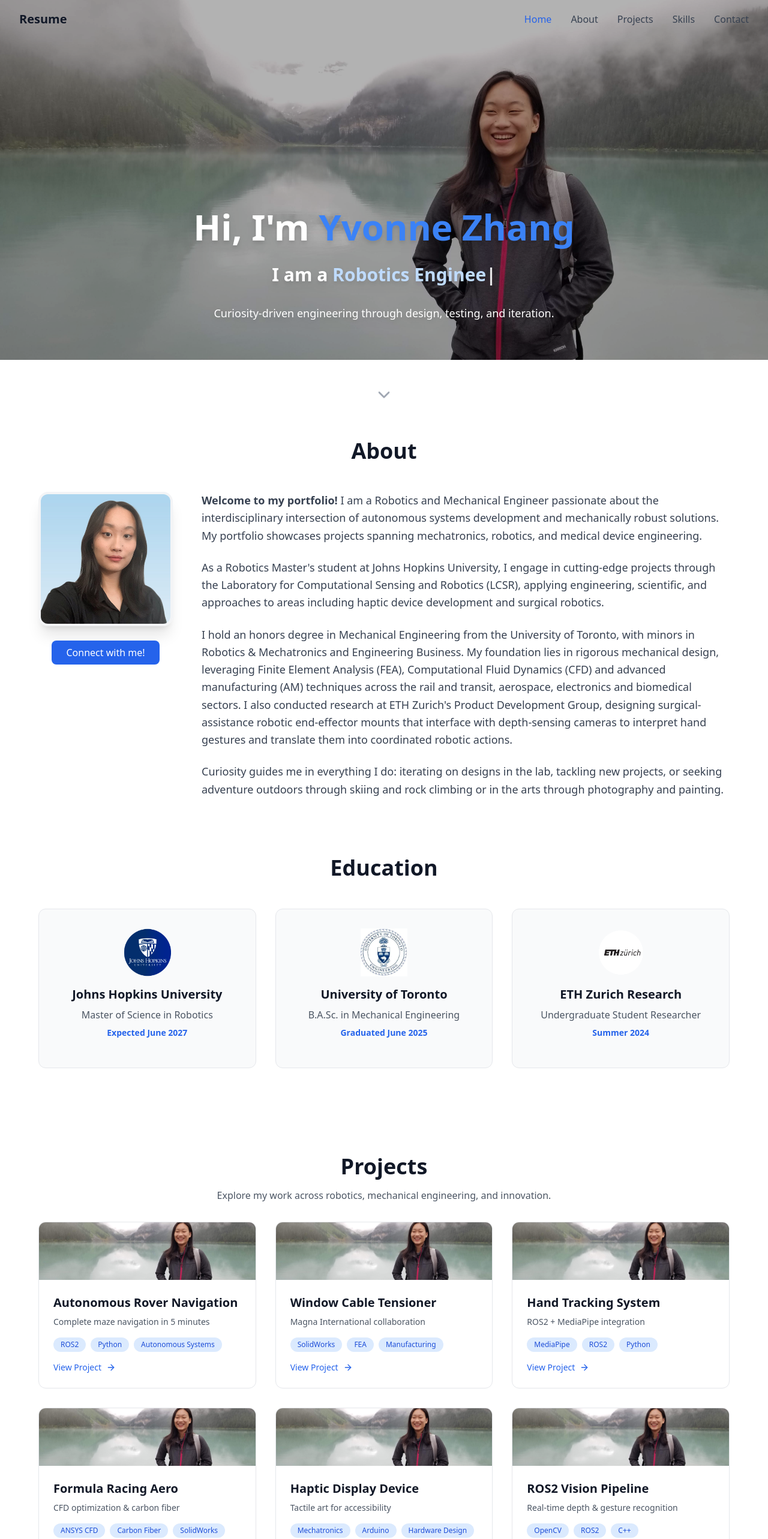
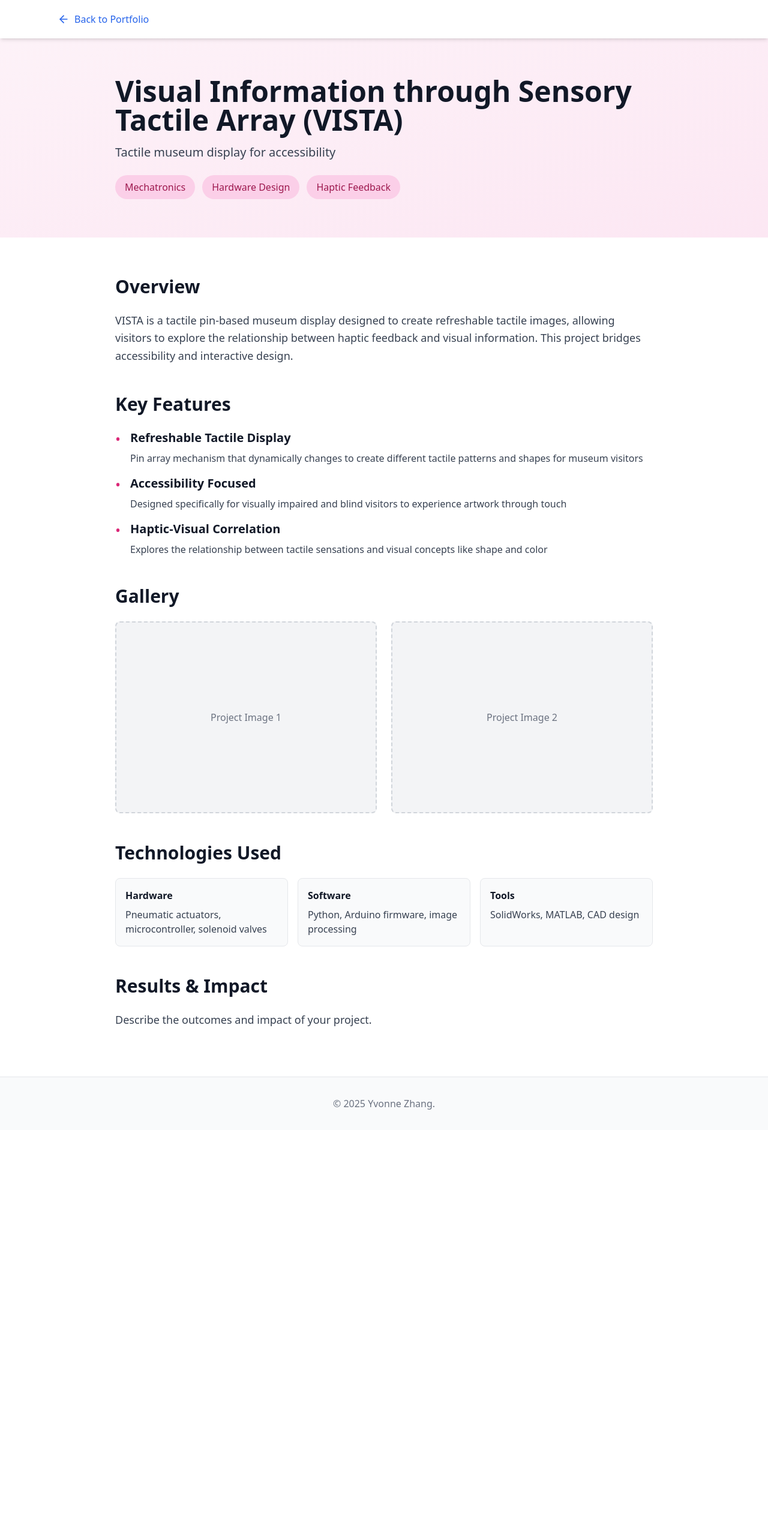
Before and after one commit to yvonne177/portfolio, a React (Vite) app: page /portfolio/vista-tactile-display in a window 1280 px wide. Shown: the top 2566 px of the page at 60% size. After the commit the page ends 1884 px from the top, so only its background shows below. Built offline with nearby package versions, Linux system fonts and the light colour scheme.

Commit message:
create project pages

```diff
--- a/package.json
+++ b/package.json
@@ -21,6 +21,7 @@
   "dependencies": {
     "lucide-react": "^0.562.0",
     "react": "^19.2.3",
-    "react-dom": "^19.2.3"
+    "react-dom": "^19.2.3",
+    "react-router-dom": "^7.12.0"
   }
 }
--- a/src/App.jsx
+++ b/src/App.jsx
@@ -1,5 +1,6 @@
 import React, { useState, useEffect } from 'react';
 import { Github, Linkedin, Mail, ChevronDown, Menu, X, ExternalLink, Download, Code, Cpu, Wrench, Camera, Car, Hand, Bot, ArrowRight } from 'lucide-react';
+import { Link } from 'react-router-dom'
 
 export default function Portfolio() {
   const [isMenuOpen, setIsMenuOpen] = useState(false);
@@ -21,78 +22,94 @@ export default function Portfolio() {
     "Outdoors Enthusiast"
   ];
 
-  const projectSlides = [
-    { title: "Visual Information through Sensory Tactile Array (VISTA)", icon: "👆", description: "Tactile pin-based museum display to create refreshable images, and explore the relationship between haptic feedback to shape and color" },
-    { title: "Programming Assignments", icon: "🔌", description: "Computer-Integrated Surgery applications" },
-    { title: "Autonomous Rover Design Challenge", icon: "🖨️", description: "Orientation, localization, object pick-up and drop-off to designated spot" },
-  ];
-
   const projects = [
     {
       id: 1,
-      title: "Autonomous Rover Navigation",
-      subtitle: "Complete maze navigation in 5 minutes",
+      title: "Visual Information through Sensory Tactile Array (VISTA)",
+      subtitle: "Tactile museum display for accessibility",
+      icon: "👆",
+      color: "from-pink-400 to-pink-600",
+      image: "/portfolio/Banff_lakelouise.jpg",
+      skills: ["Mechatronics", "Hardware Design", "Haptic Feedback"],
+      description: "Tactile pin-based museum display to create refreshable images, and explore the relationship between haptic feedback to shape and color.",
+      slug: "vista-tactile-display",
+    },
+    {
+      id: 2,
+      title: "Programming Assignments for Computer-Integrated Surgery",
+      subtitle: "CIS robotic applications",
+      icon: "🔌",
+      color: "from-blue-400 to-blue-600",
+      image: "/portfolio/Banff_lakelouise.jpg",
+      skills: ["C++", "ROS2", "Surgical Robotics"],
+      description: "Computer-Integrated Surgery applications exploring robotic control and surgical workflow integration.",
+      slug: "cis-programming"
+    },
+    {
+      id: 3,
+      title: "Autonomous Rover Design Challenge",
+      subtitle: "Complete maze navigation",
       icon: "🤖",
       color: "from-blue-400 to-blue-600",
       image: "/portfolio/Banff_lakelouise.jpg",
       skills: ["ROS2", "Python", "Autonomous Systems"],
-      description: "A fully autonomous rover capable of navigating complex mazes using sensor fusion and real-time path planning.",
+      description: "Orientation, localization, object pick-up and drop-off to designated spot with full maze navigation in 5 minutes.",
       slug: "autonomous-rover"
     },
     {
-      id: 2,
+      id: 4,
+      title: "UR5e Robotic Arm Controls",
+      subtitle: "Inverse kinematics and RTDE in ROS",
+      icon: "🦾",
+      color: "from-purple-400 to-purple-600",
+      image: "/portfolio/Banff_lakelouise.jpg",
+      skills: ["ROS2", "Inverse Kinematics", "RTDE", "Python"],
+      description: "Developed advanced control algorithms for UR5e robotic arm using inverse kinematics and real-time data exchange in ROS environment.",
+      slug: "ur5e-controls"
+    },
+    {
+      id: 5,
+      title: "Hand Tracking System",
+      subtitle: "ROS2 + MediaPipe integration",
+      icon: "👁️",
+      color: "from-purple-400 to-purple-600",
+      image: "/portfolio/Banff_lakelouise.jpg",
+      skills: ["MediaPipe", "ROS2", "OpenCV", "Python"],
+      description: "Developed a real-time hand gesture recognition and tracking system using computer vision for robotic control.",
+      slug: "hand-tracking"
+    },
+    {
+      id: 6,
       title: "Window Cable Tensioner",
       subtitle: "Magna International collaboration",
       icon: "🚗",
       color: "from-blue-400 to-blue-600",
       image: "/portfolio/Banff_lakelouise.jpg",
       skills: ["SolidWorks", "FEA", "Manufacturing"],
-      description: "Designed and prototyped a precision cable tensioning mechanism for automotive applications.",
+      description: "Designed and prototyped a precision cable tensioning mechanism for automotive applications in collaboration with Magna International.",
       slug: "window-cable-tensioner"
     },
     {
-      id: 3,
-      title: "Hand Tracking System",
-      subtitle: "ROS2 + MediaPipe integration",
-      icon: "👁️",
-      color: "from-purple-400 to-purple-600",
+      id: 7,
+      title: "Microchannel Heat Sinks via Advanced Manufacturing",
+      subtitle: "Laser Powder Bed Fusion with Al-Graphene composite",
+      icon: "🔬",
+      color: "from-orange-400 to-orange-600",
       image: "/portfolio/Banff_lakelouise.jpg",
-      skills: ["MediaPipe", "ROS2", "Python"],
-      description: "Developed a real-time hand gesture recognition and tracking system using computer vision.",
-      slug: "hand-tracking"
+      skills: ["ANSYS CFD", "Advanced Manufacturing", "FEA", "Materials Science"],
+      description: "Research paper on optimized microchannel heat sinks utilizing Laser Powder Bed Fusion with Aluminum-Graphene material composite and Boron Nitride coating for enhanced thermal performance.",
+      slug: "microchannel-heat-sinks"
     },
     {
-      id: 4,
-      title: "Formula Racing Aero",
-      subtitle: "CFD optimization & carbon fiber",
-      icon: "🏎️",
-      color: "from-green-400 to-green-600",
+      id: 8,
+      title: "Train Fire Spread Thermal Characterization",
+      subtitle: "Material testing methodology for CFD boundary conditions",
+      icon: "🚂",
+      color: "from-red-400 to-red-600",
       image: "/portfolio/Banff_lakelouise.jpg",
-      skills: ["ANSYS CFD", "Carbon Fiber", "SolidWorks"],
-      description: "Optimized aerodynamic performance for a formula racing vehicle using computational fluid dynamics.",
-      slug: "formula-racing-aero"
-    },
-    {
-      id: 5,
-      title: "Haptic Display Device",
-      subtitle: "Tactile art for accessibility",
-      icon: "👆",
-      color: "from-pink-400 to-pink-600",
-      image: "/portfolio/Banff_lakelouise.jpg",
-      skills: ["Mechatronics", "Arduino", "Hardware Design"],
-      description: "Created an innovative tactile display using pin arrays to render images through haptic feedback.",
-      slug: "haptic-display"
-    },
-    {
-      id: 6,
-      title: "ROS2 Vision Pipeline",
-      subtitle: "Real-time depth & gesture recognition",
-      icon: "📷",
-      color: "from-orange-400 to-orange-600",
-      image: "/portfolio/Banff_lakelouise.jpg",
-      skills: ["OpenCV", "ROS2", "C++"],
-      description: "Built a comprehensive computer vision pipeline for real-time processing and analysis.",
-      slug: "ros2-vision-pipeline"
+      skills: ["Material Testing", "CFD Modeling", "ANSYS", "Data Analysis"],
+      description: "Authored a new methodology for characterizing thermal properties of train fire spread through material testing results. Influenced determining boundary conditions of CFD models adopted within three upcoming mass transportation projects.",
+      slug: "train-fire-characterization"
     },
   ];
 
@@ -160,7 +177,7 @@ export default function Portfolio() {
 
             {/* Desktop Navigation */}
             <div className="hidden md:flex space-x-8">
-              {['Home', 'About', 'Projects', 'Skills', 'Contact'].map((item) => (
+              {['Home', 'About', 'Projects', 'Contact'].map((item) => (
                 <button
                   key={item}
                   onClick={() => scrollToSection(item.toLowerCase())}
@@ -185,7 +202,7 @@ export default function Portfolio() {
         {isMenuOpen && (
           <div className="md:hidden bg-white/95 backdrop-blur-sm border-t border-gray-200">
             <div className="px-2 pt-2 pb-3 space-y-1">
-              {['Home', 'About', 'Projects', 'Skills', 'Contact'].map((item) => (
+              {['Home', 'About', 'Projects', 'Contact'].map((item) => (
                 <button
                   key={item}
                   onClick={() => scrollToSection(item.toLowerCase())}
@@ -341,24 +358,27 @@ export default function Portfolio() {
         <div className="max-w-6xl mx-auto">
           <h2 className="text-4xl font-bold mb-4 text-center text-gray-900">Projects</h2>
           <p className="text-center text-gray-600 mb-8 text-base">
-            Explore my work across robotics, mechanical engineering, and innovation.
+            Explore my work across robotics, mechanical engineering, and design.
           </p>
 
           {/* Projects Grid */}
           <div className="grid md:grid-cols-3 gap-8 mb-16">
             {projects.map((project) => (
-              <a
-                key={project.id}
-                href={`/portfolio/${project.slug}`}
+              <Link
+                key={project.slug}  // ← Use slug as key instead
+                to={`/portfolio/${project.slug}`}
                 className="group cursor-pointer overflow-hidden rounded-xl border border-gray-200 hover:shadow-xl transition-all duration-300 block"
               >
                 {/* Image Container */}
-                <div className="relative h-24 overflow-hidden bg-gray-100">
+                {/*<div className="relative h-24 overflow-hidden bg-gray-100">
                   <img
                     src={project.image}
                     alt={project.title}
                     className="w-full h-full object-cover group-hover:scale-105 transition-transform duration-300"
                   />
+                </div> */}
+                <div className="relative h-24 overflow-hidden bg-gradient-to-br from-blue-400 to-blue-600 flex items-center justify-center">
+                  <span className="text-6xl">{project.icon}</span>
                 </div>
 
                 {/* Content Container */}
@@ -380,36 +400,7 @@ export default function Portfolio() {
                     <ArrowRight size={16} className="group-hover:translate-x-1 transition-transform" />
                   </span>
                 </div>
-              </a>
-            ))}
-          </div>
-        </div>
-      </section>
-
-
-
-      {/* Skills */}
-      <section id="skills" className="py-24 px-4 bg-gray-50">
-        <div className="max-w-6xl mx-auto">
-          <h2 className="text-4xl font-bold mb-12 text-center text-gray-900">Skills</h2>
-          <div className="grid grid-cols-2 md:grid-cols-4 gap-6">
-            {[
-              { icon: <Code size={32} />, title: "Python, C, C++", subtitle: "Programming Languages" },
-              { icon: "📊", title: "MATLAB, Excel", subtitle: "Data Analysis" },
-              { icon: <Cpu size={32} />, title: "Arduino, ROS2", subtitle: "Embedded Systems" },
-              { icon: <Wrench size={32} />, title: "SolidWorks, OnShape", subtitle: "Design & CAD" },
-              { icon: <Camera size={32} />, title: "MediaPipe, OpenCV", subtitle: "Computer Vision" },
-              { icon: "🔬", title: "ANSYS CFD & FEA", subtitle: "Simulation" },
-              { icon: "🖨️", title: "3D Printing, Manual Machining Skills", subtitle: "Rapid Prototyping" },
-              { icon: "🎨", title: "FIGMA", subtitle: "UI/UX Design" },
-            ].map((skill, idx) => (
-              <div key={idx} className="bg-blue-100 rounded-xl p-6 border border-gray-200 hover:shadow-md transition-shadow text-center">
-                <div className="flex justify-center mb-3 text-blue-600">
-                  {typeof skill.icon === 'string' ? <span className="text-4xl">{skill.icon}</span> : skill.icon}
-                </div>
-                <h3 className="font-bold text-gray-900 mb-1">{skill.title}</h3>
-                <p className="text-xs text-gray-500">{skill.subtitle}</p>
-              </div>
+              </Link>
             ))}
           </div>
         </div>
--- a/src/main.jsx
+++ b/src/main.jsx
@@ -1,10 +1,21 @@
 import React from 'react'
 import ReactDOM from 'react-dom/client'
-import App from './App.jsx'
+import { BrowserRouter as Router, Routes, Route } from 'react-router-dom'
+import Portfolio from './App.jsx'
 import './index.css'
+
+// Import all project pages
+import VistaTactileDisplay from './projects/VistaTactileDisplay'
 
 ReactDOM.createRoot(document.getElementById('root')).render(
   <React.StrictMode>
-    <App />
+    <Router>
+      <Routes>
+        <Route path="/portfolio" element={<Portfolio />} />
+        <Route path="/portfolio/vista-tactile-display" element={<VistaTactileDisplay />} />
+        {/* Catch-all route - redirect to portfolio */}
+        <Route path="/" element={<Portfolio />} />
+      </Routes>
+    </Router>
   </React.StrictMode>,
 )
--- /dev/null
+++ b/src/projects/VistaTactileDisplay.jsx
@@ -0,0 +1,128 @@
+// projects/VistaTactileDisplay.jsx
+import React from 'react'
+import { ArrowLeft } from 'lucide-react'
+import { Link } from 'react-router-dom'
+
+export default function VistaTactileDisplay() {
+  return (
+    <div className="min-h-screen bg-white text-gray-900">
+      {/* Navigation Back */}
+      <nav className="bg-white/95 backdrop-blur-sm shadow-md sticky top-0 z-50">
+        <div className="max-w-6xl mx-auto px-4 sm:px-6 lg:px-8">
+          <div className="flex items-center h-16">
+            <Link
+              to="/portfolio"
+              className="flex items-center gap-2 text-blue-600 hover:text-blue-700 font-medium transition-colors"
+            >
+              <ArrowLeft size={20} />
+              Back to Portfolio
+            </Link>
+          </div>
+        </div>
+      </nav>
+
+      {/* Hero Section */}
+      <section className="py-16 px-4 bg-gradient-to-br from-pink-50 to-pink-100">
+        <div className="max-w-4xl mx-auto">
+          <h1 className="text-5xl font-bold mb-4 text-gray-900">
+            Visual Information through Sensory Tactile Array (VISTA)
+          </h1>
+          <p className="text-xl text-gray-700 mb-6">
+            Tactile museum display for accessibility
+          </p>
+          <div className="flex flex-wrap gap-3">
+            <span className="bg-pink-200 text-pink-800 px-4 py-2 rounded-full font-medium">Mechatronics</span>
+            <span className="bg-pink-200 text-pink-800 px-4 py-2 rounded-full font-medium">Hardware Design</span>
+            <span className="bg-pink-200 text-pink-800 px-4 py-2 rounded-full font-medium">Haptic Feedback</span>
+          </div>
+        </div>
+      </section>
+
+      {/* Content Section */}
+      <section className="py-16 px-4">
+        <div className="max-w-4xl mx-auto space-y-12">
+          {/* Overview */}
+          <div>
+            <h2 className="text-3xl font-bold mb-6 text-gray-900">Overview</h2>
+            <p className="text-lg text-gray-700 leading-relaxed mb-4">
+              VISTA is a tactile pin-based museum display designed to create refreshable tactile images, allowing visitors to explore the relationship between haptic feedback and visual information. This project bridges accessibility and interactive design.
+            </p>
+          </div>
+
+          {/* Key Features */}
+          <div>
+            <h2 className="text-3xl font-bold mb-6 text-gray-900">Key Features</h2>
+            <ul className="space-y-4">
+              <li className="flex gap-4">
+                <span className="text-pink-600 text-2xl flex-shrink-0">•</span>
+                <div>
+                  <h3 className="text-xl font-semibold text-gray-900 mb-2">Refreshable Tactile Display</h3>
+                  <p className="text-gray-700">Pin array mechanism that dynamically changes to create different tactile patterns and shapes for museum visitors</p>
+                </div>
+              </li>
+              <li className="flex gap-4">
+                <span className="text-pink-600 text-2xl flex-shrink-0">•</span>
+                <div>
+                  <h3 className="text-xl font-semibold text-gray-900 mb-2">Accessibility Focused</h3>
+                  <p className="text-gray-700">Designed specifically for visually impaired and blind visitors to experience artwork through touch</p>
+                </div>
+              </li>
+              <li className="flex gap-4">
+                <span className="text-pink-600 text-2xl flex-shrink-0">•</span>
+                <div>
+                  <h3 className="text-xl font-semibold text-gray-900 mb-2">Haptic-Visual Correlation</h3>
+                  <p className="text-gray-700">Explores the relationship between tactile sensations and visual concepts like shape and color</p>
+                </div>
+              </li>
+            </ul>
+          </div>
+
+          {/* Images/Media */}
+          <div>
+            <h2 className="text-3xl font-bold mb-6 text-gray-900">Gallery</h2>
+            <div className="grid md:grid-cols-2 gap-6">
+              <div className="bg-gray-100 rounded-lg h-80 flex items-center justify-center border-2 border-dashed border-gray-300">
+                <p className="text-gray-500">Project Image 1</p>
+              </div>
+              <div className="bg-gray-100 rounded-lg h-80 flex items-center justify-center border-2 border-dashed border-gray-300">
+                <p className="text-gray-500">Project Image 2</p>
+              </div>
+            </div>
+          </div>
+
+          {/* Technologies */}
+          <div>
+            <h2 className="text-3xl font-bold mb-6 text-gray-900">Technologies Used</h2>
+            <div className="grid md:grid-cols-3 gap-4">
+              <div className="bg-gray-50 p-4 rounded-lg border border-gray-200">
+                <h3 className="font-semibold text-gray-900 mb-2">Hardware</h3>
+                <p className="text-gray-700">Pneumatic actuators, microcontroller, solenoid valves</p>
+              </div>
+              <div className="bg-gray-50 p-4 rounded-lg border border-gray-200">
+                <h3 className="font-semibold text-gray-900 mb-2">Software</h3>
+                <p className="text-gray-700">Python, Arduino firmware, image processing</p>
+              </div>
+              <div className="bg-gray-50 p-4 rounded-lg border border-gray-200">
+                <h3 className="font-semibold text-gray-900 mb-2">Tools</h3>
+                <p className="text-gray-700">SolidWorks, MATLAB, CAD design</p>
+              </div>
+            </div>
+          </div>
+
+          {/* Results */}
+          <div>
+            <h2 className="text-3xl font-bold mb-6 text-gray-900">Results & Impact</h2>
+            <p className="text-lg text-gray-700 leading-relaxed mb-4">
+              Describe the outcomes and impact of your project.
+            </p>
+          </div>
+        </div>
+      </section>
+
+      {/* Footer */}
+      <footer className="py-8 text-center text-gray-500 border-t border-gray-200 bg-gray-50">
+        <p>© 2025 Yvonne Zhang.</p>
+      </footer>
+    </div>
+  )
+}
```
Also changed, not shown: 1 other file (tests, documents, lock files or other folders).
